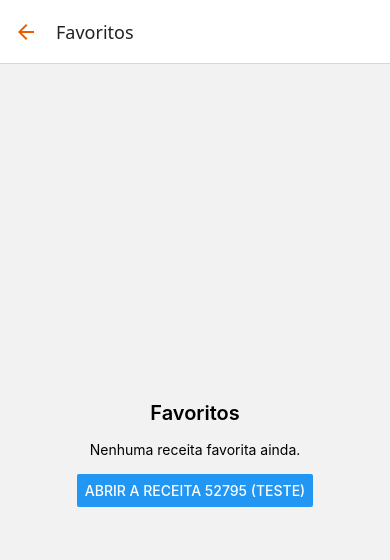
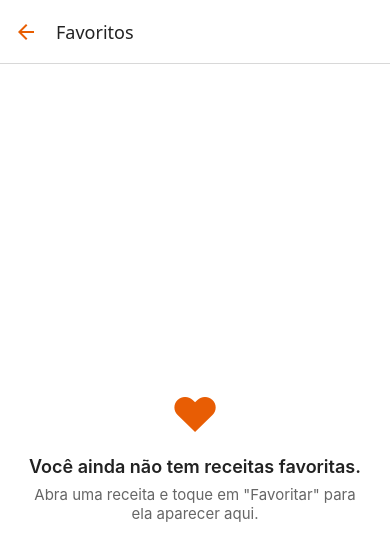
Before and after one commit to mlucasoliv/programa-o-mobile-trabalho, a React Native app in the folder FoodUMJ/: screen /Favoritos in a window 390 px wide. Shown: the top 560 px of the page. Built offline with nearby package versions, Linux system fonts and the light colour scheme.

Commit message:
B2: tela de favoritos

```diff
--- a/FoodUMJ/src/screens/FavoritosScreen.js
+++ b/FoodUMJ/src/screens/FavoritosScreen.js
@@ -1,20 +1,74 @@
-import { Button, StyleSheet, Text, View } from 'react-native';
+import { FlatList, StyleSheet, Text, View } from "react-native";
+import ReceitaCard from "../components/ReceitaCard";
+import { useFavoritos } from "../context/FavoritosContext";
 
-// Tela de favoritos (ESQUELETO da A5). A lista de favoritas entra na Fase 3 (Pessoa B).
+// Tela de favoritos: mostra a lista global de receitas favoritadas (FavoritosContext).
+// Tocar no card abre os Detalhes; o botão "Remover" tira a receita da lista.
 export default function FavoritosScreen({ navigation }) {
+  const { favoritos, removerFavorito } = useFavoritos();
+
+  // Lista vazia: mostra uma mensagem em vez de uma tela em branco
+  if (favoritos.length === 0) {
+    return (
+      <View style={styles.vazio}>
+        <Text style={styles.icone}>❤</Text>
+        <Text style={styles.textoVazio}>
+          Você ainda não tem receitas favoritas.
+        </Text>
+        <Text style={styles.dicaVazio}>
+          Abra uma receita e toque em "Favoritar" para ela aparecer aqui.
+        </Text>
+      </View>
+    );
+  }
+
   return (
-    <View style={styles.container}>
-      <Text style={styles.titulo}>Favoritos</Text>
-      <Text>Nenhuma receita favorita ainda.</Text>
-      <Button
-        title="Abrir a receita 52795 (teste)"
-        onPress={() => navigation.navigate('Detalhes', { id: '52795' })}
-      />
-    </View>
+    <FlatList
+      style={styles.tela}
+      data={favoritos}
+      keyExtractor={(item) => item.idMeal}
+      contentContainerStyle={styles.lista}
+      renderItem={({ item }) => (
+        <ReceitaCard
+          receita={item}
+          onPress={() => navigation.navigate("Detalhes", { id: item.idMeal })}
+          onRemover={() => removerFavorito(item.idMeal)}
+        />
+      )}
+    />
   );
 }
 
 const styles = StyleSheet.create({
-  container: { flex: 1, alignItems: 'center', justifyContent: 'center', gap: 16, padding: 24 },
-  titulo: { fontSize: 20, fontWeight: '600' },
+  tela: {
+    flex: 1,
+    backgroundColor: "#fff",
+  },
+  lista: {
+    paddingVertical: 8,
+  },
+  vazio: {
+    flex: 1,
+    alignItems: "center",
+    justifyContent: "center",
+    padding: 24,
+    backgroundColor: "#fff",
+  },
+  icone: {
+    fontSize: 48,
+    color: "#E85D04",
+    marginBottom: 12,
+  },
+  textoVazio: {
+    fontSize: 18,
+    fontWeight: "600",
+    color: "#222",
+    textAlign: "center",
+  },
+  dicaVazio: {
+    marginTop: 8,
+    fontSize: 15,
+    color: "#666",
+    textAlign: "center",
+  },
 });
```
